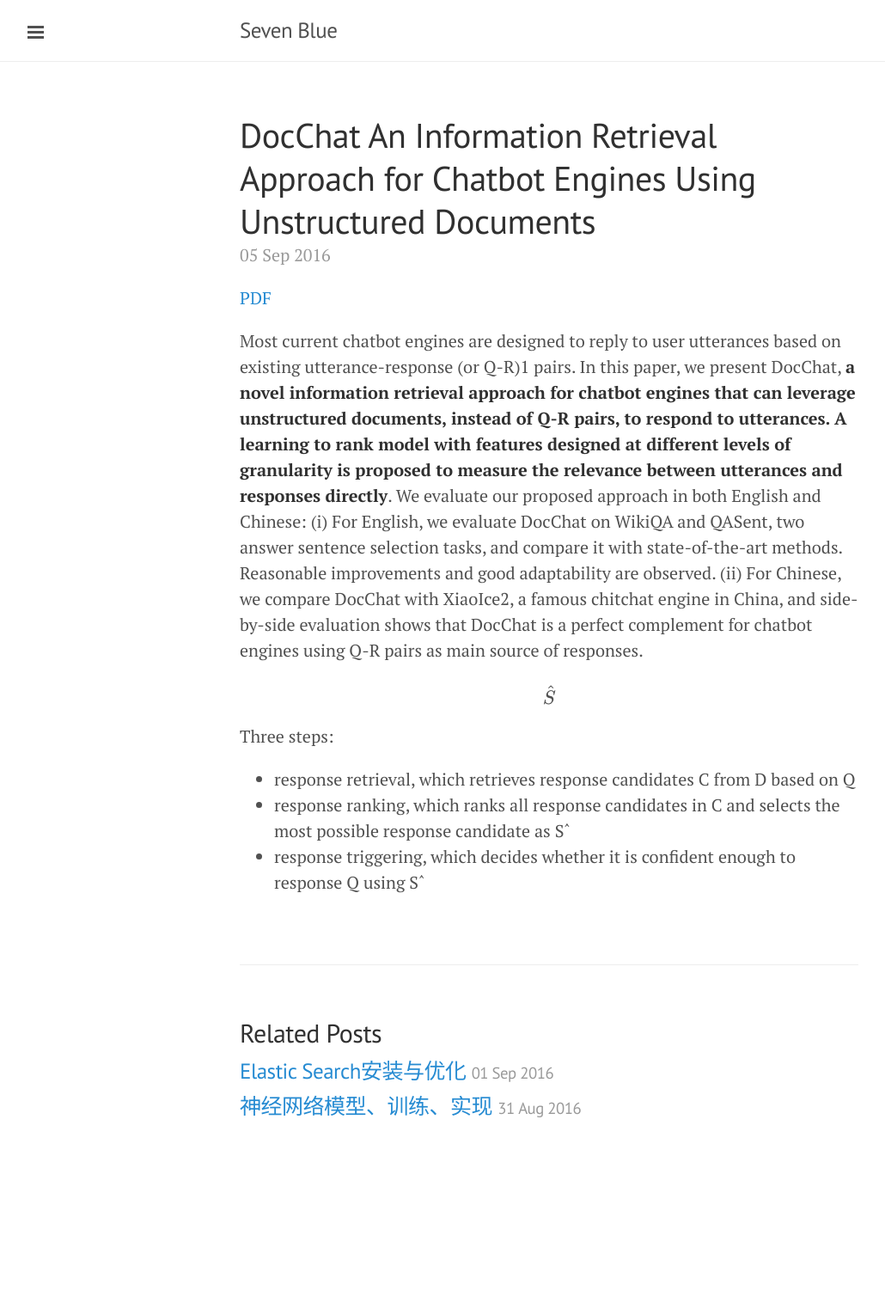
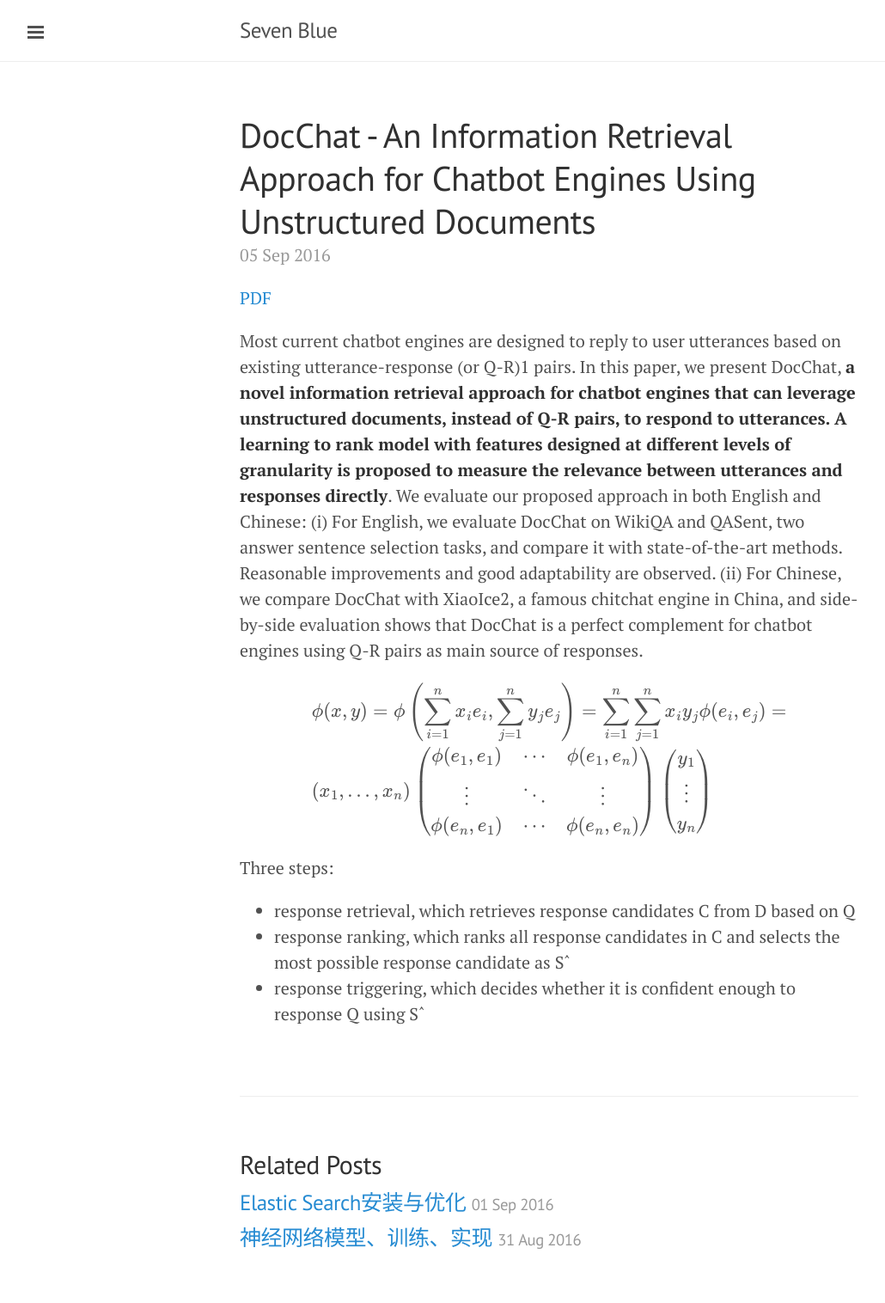
Before and after one commit to yuwen-yan/ybbaigo.github.io, a Jekyll site: the page built from _posts/2016-09-05-docchat-an-information-retrieval-approach-for-chatbot-engines-using-unstructured-documents.markdown, in a window 1280 px wide. Shown: the whole page at 86% size, without its empty margins (1-1031 px from the left). Built offline with Jekyll 4.4.1, drawn with Linux system fonts in a browser that asks for light colours; formulas are drawn with MathJax 3; comment, search, counter and statistics services are not loaded; before the commit the page ends 1363 px from its top, so only the background shows below that.

Commit message:
Post update: DocChat An Information Retrieval Approach for Chatbot Engines Using Unstructured Documents

```diff
--- a/_posts/2016-09-05-docchat-an-information-retrieval-approach-for-chatbot-engines-using-unstructured-documents.markdown
+++ b/_posts/2016-09-05-docchat-an-information-retrieval-approach-for-chatbot-engines-using-unstructured-documents.markdown
@@ -1,6 +1,6 @@
 ---
 published: true
-title: DocChat An Information Retrieval Approach for Chatbot Engines Using Unstructured Documents
+title: DocChat - An Information Retrieval Approach for Chatbot Engines Using Unstructured Documents
 layout: post
 ---
 <script type="text/javascript" src="http://cdn.mathjax.org/mathjax/latest/MathJax.js?config=TeX-AMS-MML_HTMLorMML"></script>
@@ -10,9 +10,21 @@
 Most current chatbot engines are designed to reply to user utterances based on existing utterance-response (or Q-R)1 pairs. In this paper, we present DocChat, **a novel information retrieval approach for chatbot engines that can leverage unstructured documents, instead of Q-R pairs, to respond to utterances. A learning to rank model with features designed at different levels of granularity is proposed to measure the relevance between utterances and responses directly**. We evaluate our proposed approach in both English and Chinese: (i) For English, we evaluate DocChat on WikiQA and QASent, two answer sentence selection tasks, and compare it with state-of-the-art methods. Reasonable improvements and good adaptability are observed. (ii) For Chinese, we compare DocChat with XiaoIce2, a famous chitchat engine in China, and side-by-side evaluation shows that DocChat is a perfect complement for chatbot engines using Q-R pairs as main source of responses.
 
 $$
-\hat{S}
+\begin{align*}
+  & \phi(x,y) = \phi \left(\sum_{i=1}^n x_ie_i, \sum_{j=1}^n y_je_j \right)
+  = \sum_{i=1}^n \sum_{j=1}^n x_i y_j \phi(e_i, e_j) = \\
+  & (x_1, \ldots, x_n) \left( \begin{array}{ccc}
+      \phi(e_1, e_1) & \cdots & \phi(e_1, e_n) \\
+      \vdots & \ddots & \vdots \\
+      \phi(e_n, e_1) & \cdots & \phi(e_n, e_n)
+    \end{array} \right)
+  \left( \begin{array}{c}
+      y_1 \\
+      \vdots \\
+      y_n
+    \end{array} \right)
+\end{align*}
 $$
-
 
 Three steps:
 
```
